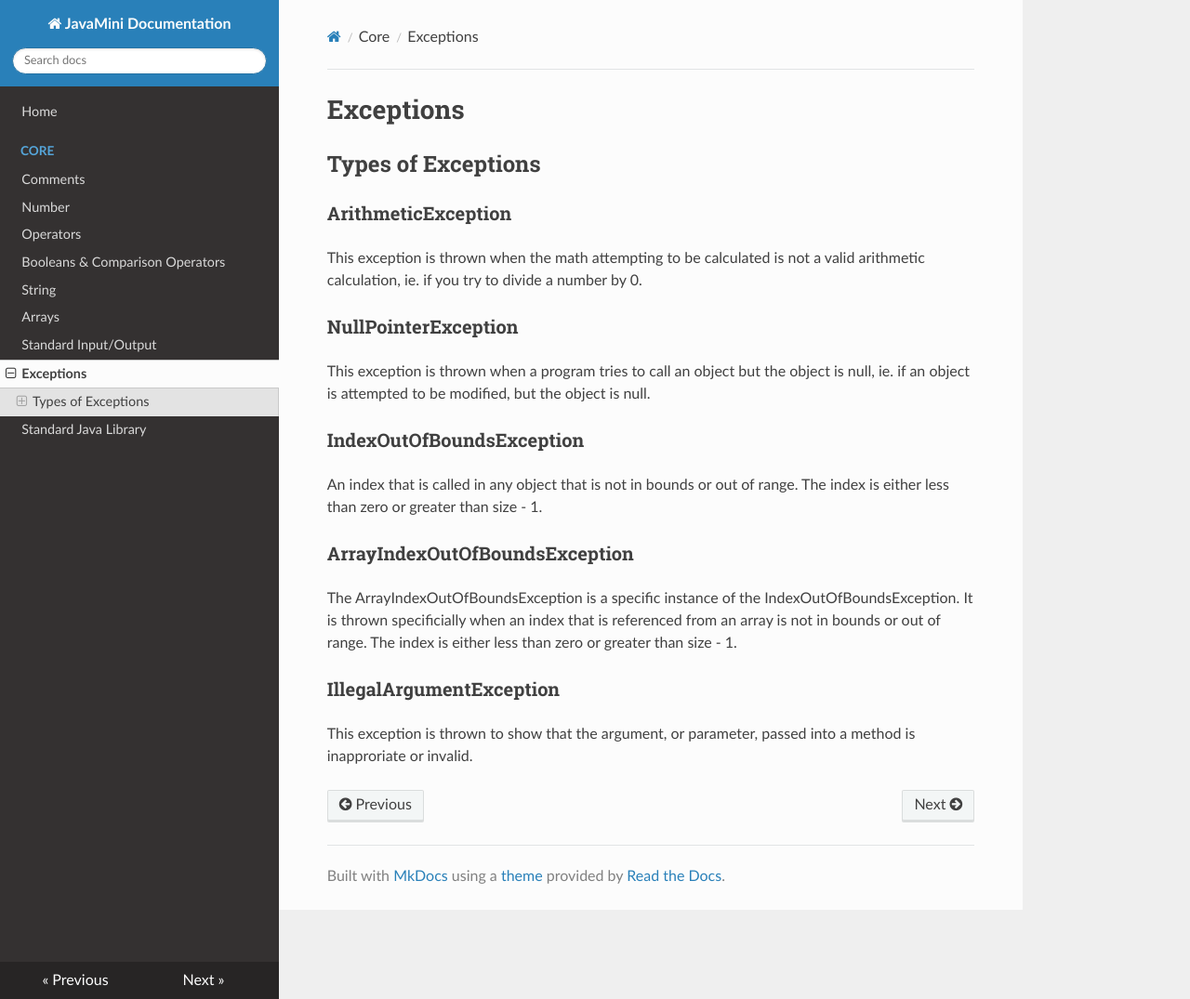
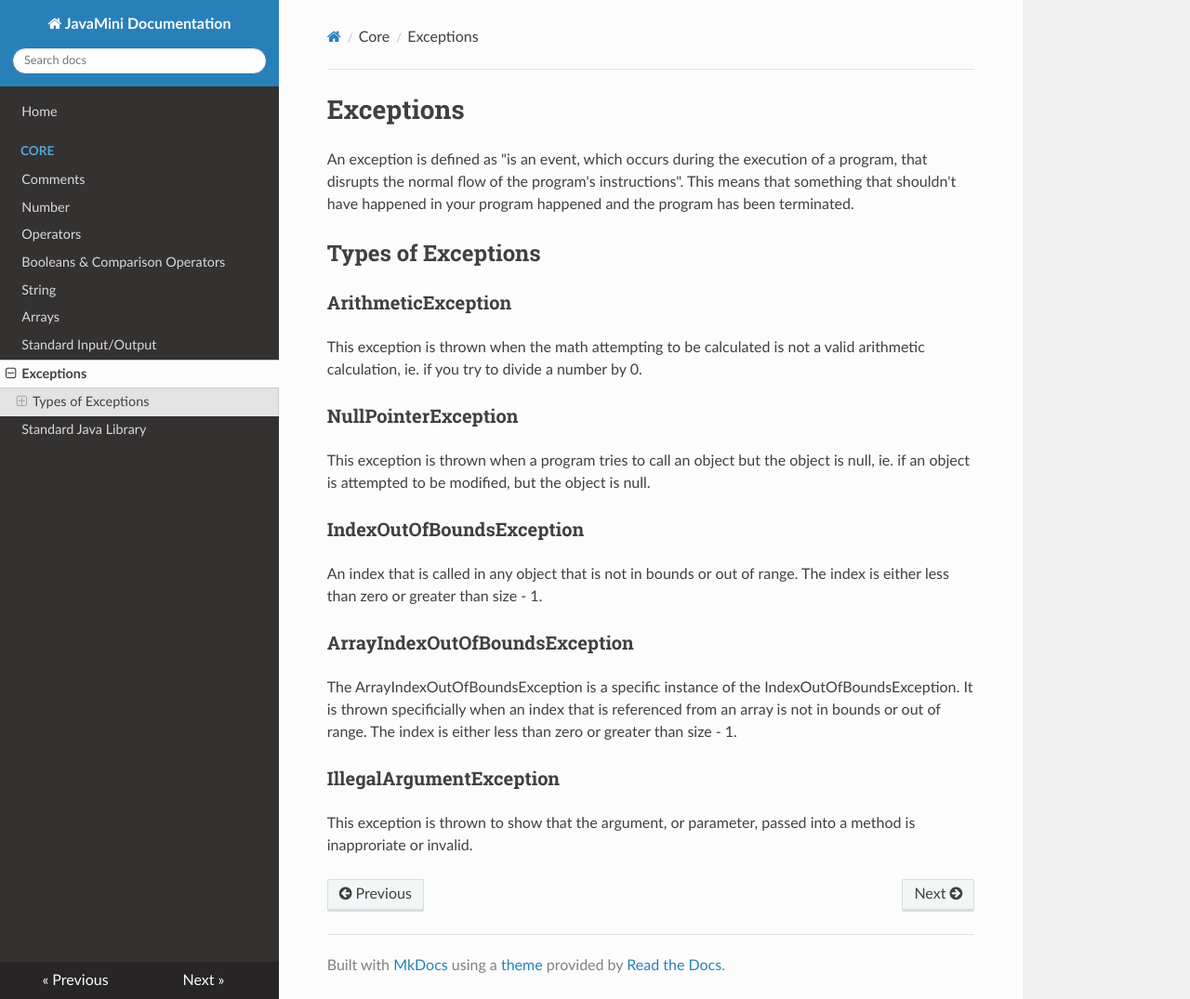
Before and after one commit to bofeng/javamini-doc, an MkDocs documentation site: the page built from doc/core/exceptions.md, in a window 1280 px wide and 1075 px high. Shown: the whole window at 93% size. Built offline with MkDocs 1.6.1, drawn with Linux system fonts in a browser that asks for light colours; nearby versions of some CDN libraries; old or Windows-style settings are respelled for this version of MkDocs.

Commit message:
Started exceptions - basic information , no examples yet

```diff
--- a/doc/core/exceptions.md
+++ b/doc/core/exceptions.md
@@ -1,4 +1,5 @@
 #Exceptions
+An exception is defined as "is an event, which occurs during the execution of a program, that disrupts the normal flow of the program's instructions". This means that something that shouldn't have happened in your program happened and the program has been terminated.
 
 ##Types of Exceptions
 ###ArithmeticException
```
